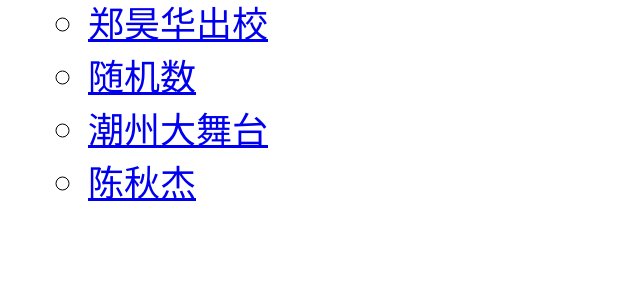
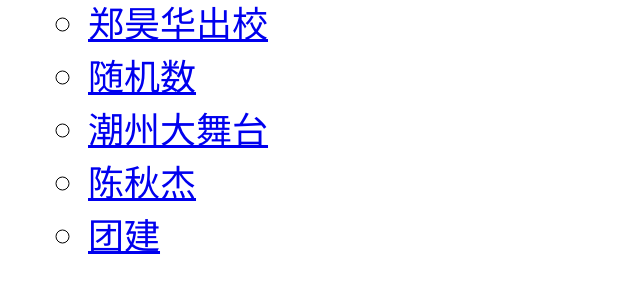
Before and after one commit to 136ytr/ylrtest, a Flask app: page / in a window 1280 px wide. Shown: the part 226-528 px from the top of the page, without its empty margins (0-640 px from the left). Run offline with Flask 2, Linux system fonts and the light colour scheme.

Commit message:
Update index.html

```diff
--- a/templates/index.html
+++ b/templates/index.html
@@ -26,6 +26,7 @@
     <li class="STYLE4"><a href="/ran">随机数</a></li>
     <li class="STYLE4"><a href="/video">潮州大舞台</a></li>
     <li class="STYLE4"><a href="/cqj">陈秋杰</a></li>
+    <li class="STYLE4"><a href="/tj">团建</a></li>
   </ul>
 </ul>
 
```
